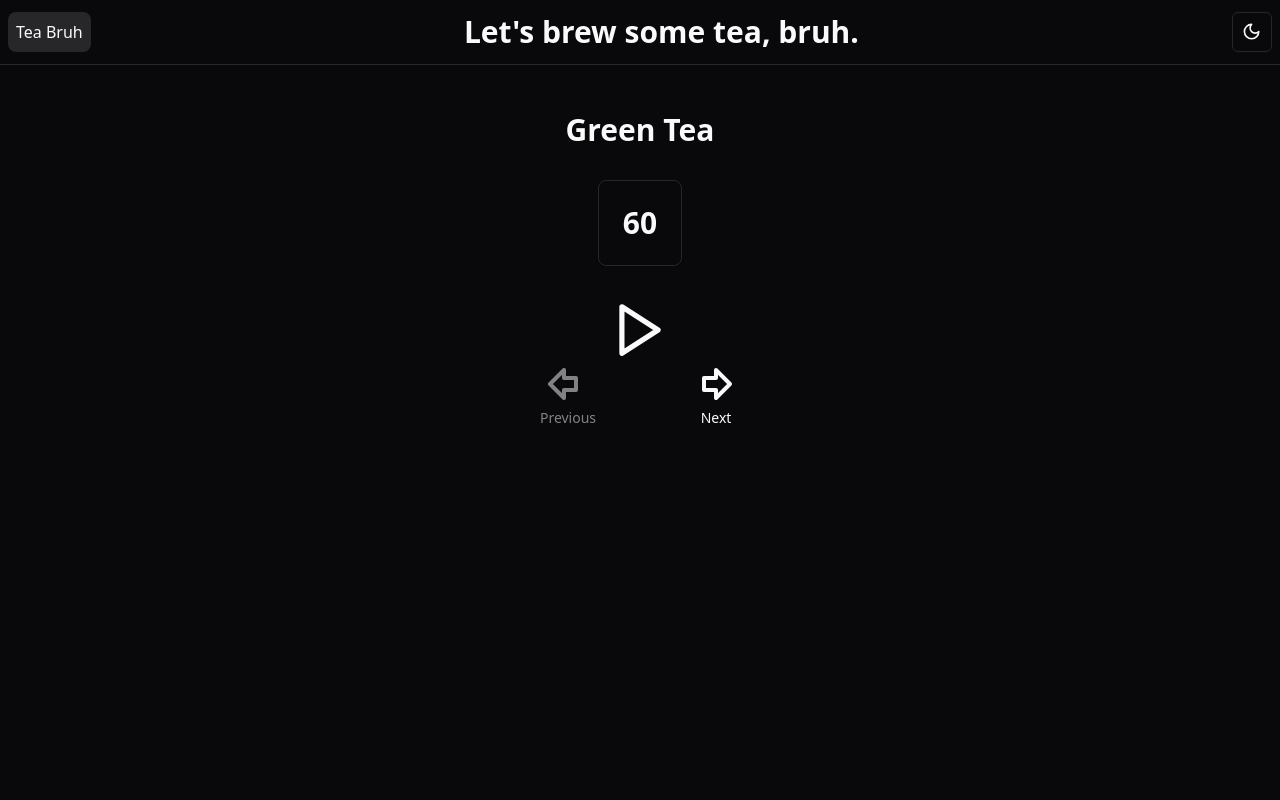
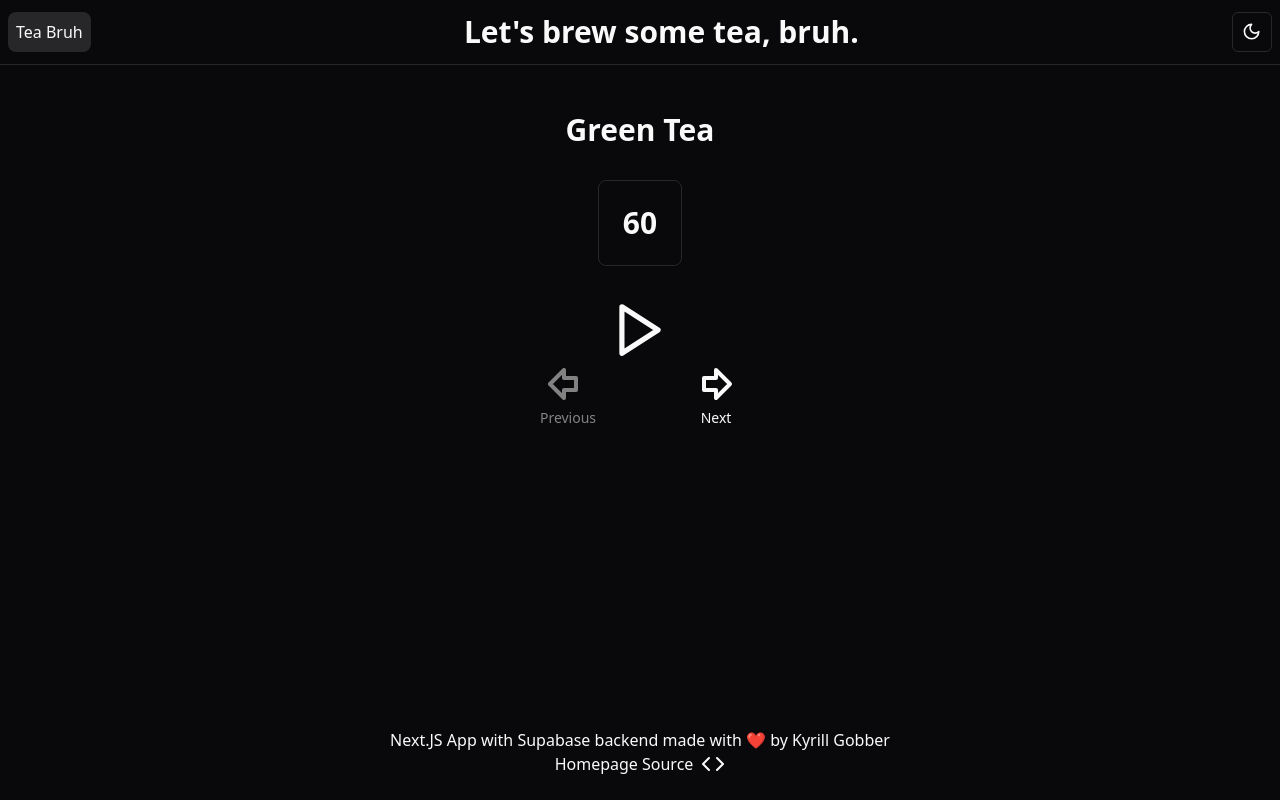
Before and after one commit to KyrillGobber/teaBruh, a React (Vite) app: page / in a window 1280 px wide. Built offline with nearby package versions, Linux system fonts and the light colour scheme.

Commit message:
feat: Added footer

```diff
--- a/src/App.tsx
+++ b/src/App.tsx
@@ -3,6 +3,7 @@ import { Toaster } from "sonner";
 import { cn } from "./lib/utils";
 import { Nav } from "./components/organisms/nav";
 import { MainContent } from "./components/organisms/MainContent";
+import { Footer } from "./components/organisms/footer";
 
 function App() {
     return (
@@ -10,8 +11,9 @@ function App() {
             <main className="relative flex flex-col min-h-screen">
                 <Nav />
                 <MainContent />
+                <Footer />
             </main>
-            <Toaster duration={2000} />
+            <Toaster duration={3000} />
         </div>
     );
 }
--- /dev/null
+++ b/src/components/organisms/footer.tsx
@@ -0,0 +1,34 @@
+import { Code } from "lucide-react";
+
+export const Footer = () => {
+    return (
+        <footer className="mt-auto mb-6 flex flex-col justify-center items-center bottom-0 sticky">
+            <FooterText />
+            <FooterSrc />
+        </footer>
+    );
+};
+
+
+const FooterText = () => {
+    return (
+        <p>
+            Next.JS App with Supabase backend made with
+            <span className="text-red-500"> ❤</span> by Kyrill Gobber
+        </p>
+    );
+};
+
+const FooterSrc = () => {
+    return (
+        <a
+            className="flex flex-row gap-2"
+            target="_blank"
+            href={'https://github.com/KyrillGobber/kybits'}
+            rel="noopener noreferrer"
+        >
+            Homepage Source
+            <Code />
+        </a>
+    );
+};
```
